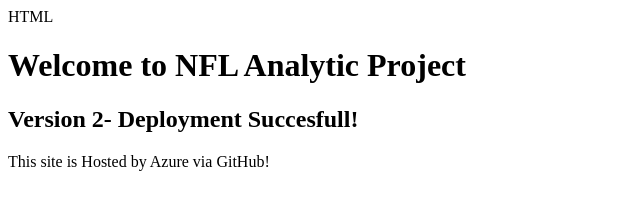
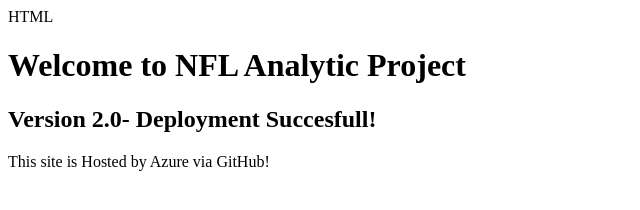
Before and after one commit to Code-with-dy/my-nfl-static-site, a plain HTML site: page index.html in a window 1280 px wide. Shown: the whole page, without its empty margins (0-640 px from the left). Drawn offline with Linux system fonts and the light colour scheme.

Commit message:
Update version number in index.html

```diff
--- a/index.html
+++ b/index.html
@@ -4,7 +4,7 @@
   <head><title>NFL Analytics Demo</title></head>
     <body>
       <h1>Welcome to NFL Analytic Project</h1>
-      <h2>Version 2- Deployment Succesfull!</h2>
+      <h2>Version 2.0- Deployment Succesfull!</h2>
       <p>This site is Hosted by Azure via GitHub!</p>
     </body>
 </html>
```
